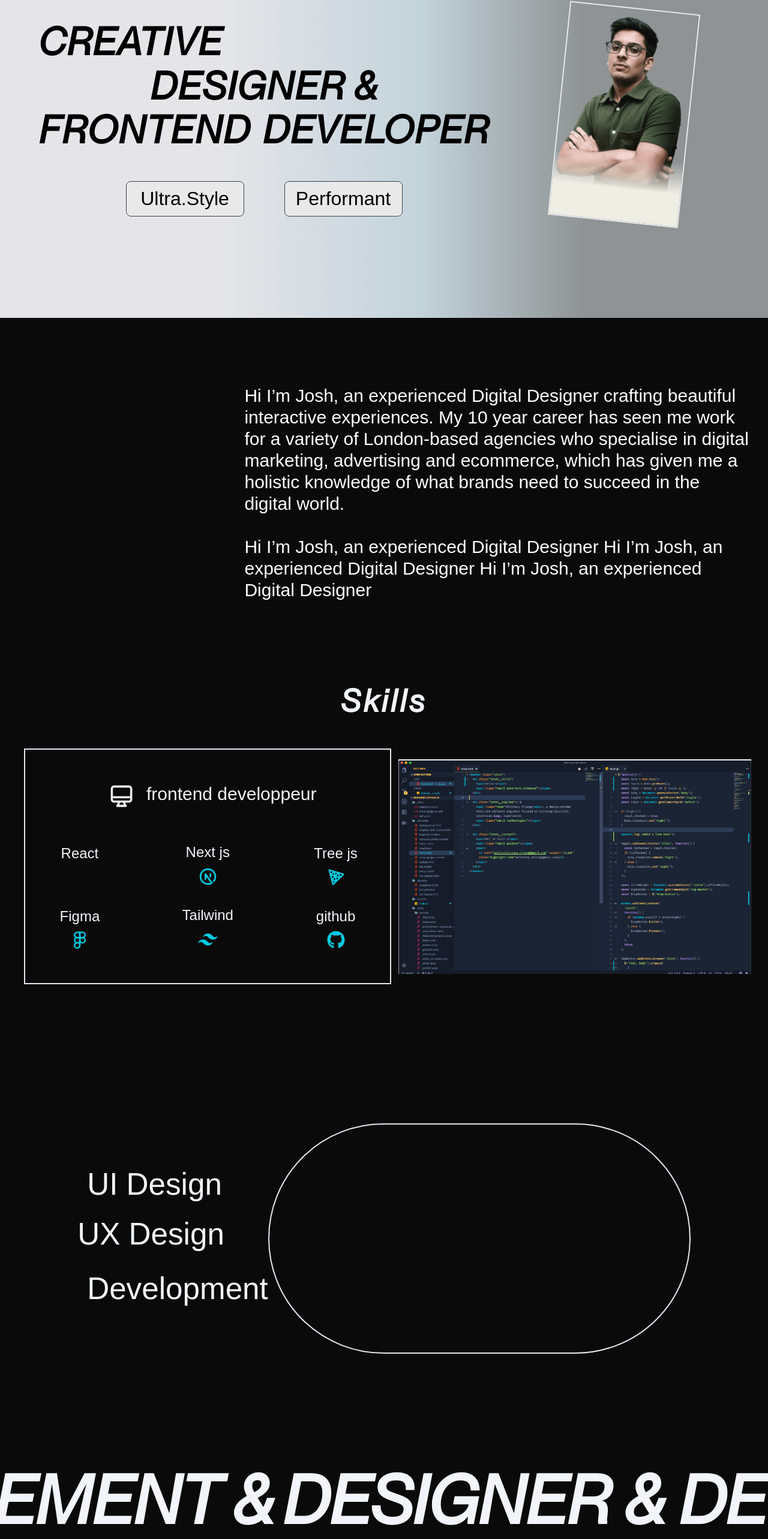
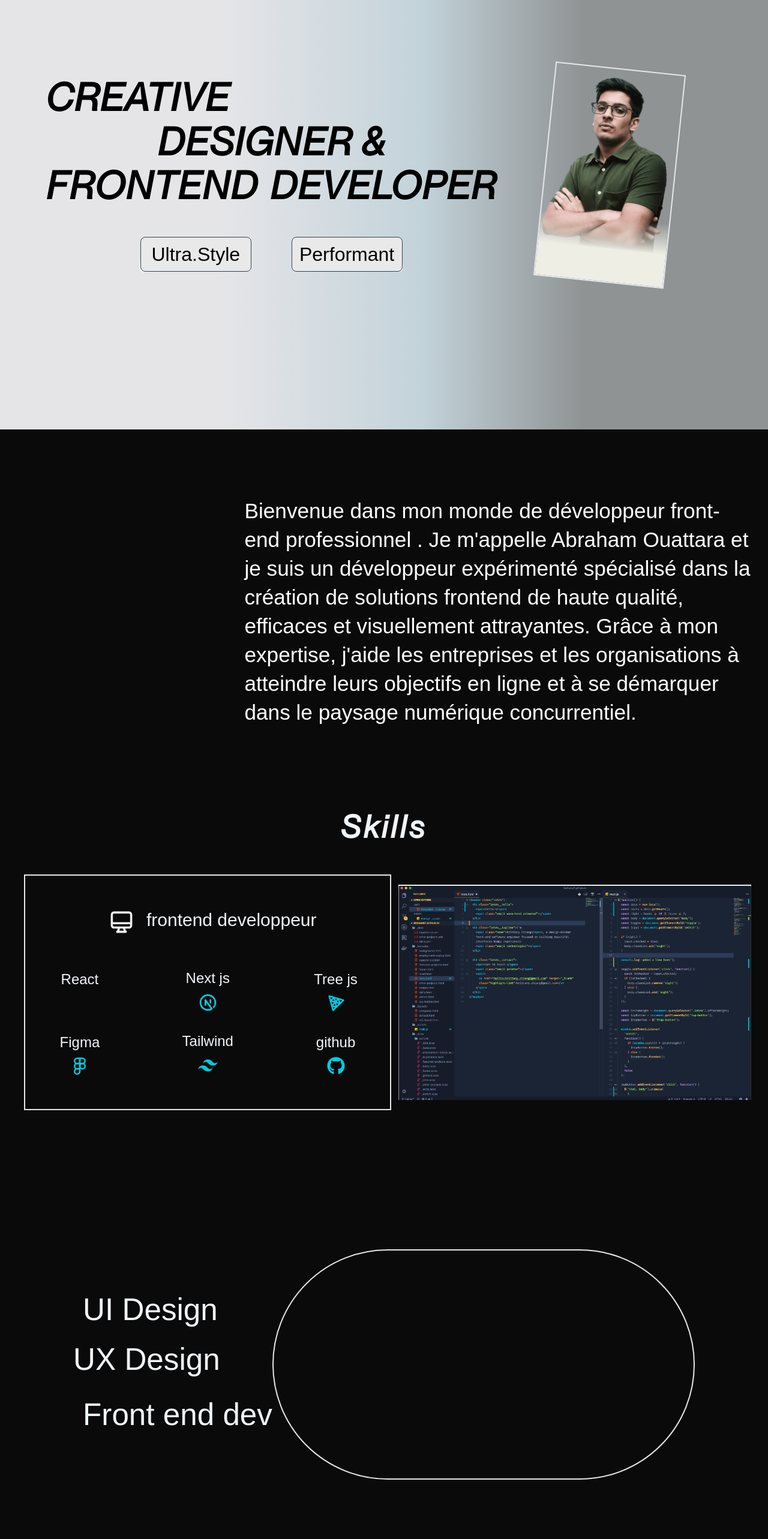
Before and after one commit to ouattaraabraham/portfolio-ab, a React (Create React App) app: page / in a window 1280 px wide. Shown: the part 84-2650 px from the top of the page at 60% size. Built offline with nearby package versions, Linux system fonts and the light colour scheme; grey boxes are pictures that could not be loaded; some icons are missing; what tailwindcss-background-extended would draw is missing.

Commit message:
change the text aboute end plant

```diff
--- a/src/App.js
+++ b/src/App.js
@@ -16,8 +16,6 @@ function App() {
     <div className="bg-gradient-session font-enraSlabVariable	">
       <NavBar/>
       <Home/>
-      {/* body */}
-      <div className="relative ">
       <div className="bg-neutral-950 text-white">
         <About/>
         <Skills/>
@@ -30,8 +28,6 @@ function App() {
         <Footer/>
       </div>
       </div>
-
-    </div>
         );
 }
 
--- a/src/components/About.js
+++ b/src/components/About.js
@@ -2,19 +2,15 @@ import React from 'react'
 
 function About() {
   return (
-   <div  id='About' className='px-4 md:px-7 pt-28 pb-12 flex justify-end '>
+   <div  id='About' className='px-4 md:px-7 pt-20 md:pt-28 pb-12 flex justify-end '>
     <div className='mx-auto'>
       <div className='flex justify-end max-w-screen-xl '>
         <div className=' flex flex-col gap-5 md:max-w-[80%] lg:max-w-[69%] 	 '>
           <div className=' md:hidden text-center'>
               <h1 className='tracking-[.07em] text-[2.5rem] md:text-[3rem] lg:text-[3.25rem] font-montrealI font-semibold'>About</h1>
           </div>
-              <p className='text-lg sm:text-2xl lg:text-3xl'>
-
-              Hi I’m Josh, an experienced Digital Designer crafting beautiful interactive experiences. My 10 year career has seen me work for a variety of London-based agencies who specialise in digital marketing, advertising and ecommerce, which has given me a holistic knowledge of what brands need to succeed in the digital world.
-            <br/>
-            <br/>
-            Hi I’m Josh, an experienced Digital Designer  Hi I’m Josh, an experienced Digital Designer  Hi I’m Josh, an experienced Digital Designer
+              <p className='text-[1.5rem] sm:text-[1.7rem] sm:leading-[2.5rem] lg:text-[2.2rem] lg:leading-[3rem] '>
+              Bienvenue dans mon monde de développeur front-end professionnel . Je m'appelle Abraham Ouattara et je suis un développeur expérimenté spécialisé dans la création de solutions frontend de haute qualité, efficaces et visuellement attrayantes. Grâce à mon expertise, j'aide les entreprises et les organisations à atteindre leurs objectifs en ligne et à se démarquer dans le paysage numérique concurrentiel.
               </p>
               {/* <br />
               <p className='text-lg sm:text-2xl lg:text-3xl '>
--- a/src/components/ConceptionUxUi.js
+++ b/src/components/ConceptionUxUi.js
@@ -25,13 +25,14 @@ function ConceptionUxUi() {
             initial="initial"
             transition={{duration:1}}
             whileInView="animate"
-            custom={100}
+            viewport={{once:true}}
+            custom={50}
            className='pb-2 md:leading-relaxed flex flex-col gap-2 items-center text-[7vw] sm:text-[5vw] xl:text-[4vw]'>
           <div className=' md:w-full 2xl:text-[69.4px]'>
             <span className='md:block md:pl-4 '>  UI Design  </span>
             <span className='md:block '>UX Design</span>
           </div>
-            <span className='md:pl-4 md:w-full '> Development</span>
+            <span className='md:pl-4 md:w-full '> Front end dev</span>
           </motion.div>
           <div className='flex justify-center overflow-hidden'>
             <div
--- a/src/components/Home.js
+++ b/src/components/Home.js
@@ -7,8 +7,8 @@ function Home() {
 
   const txt1='UltraStyle'
   return (
-    <div name='Home' className="px-4 md:px-10 w-full ">
-        <div className='py-[8rem] flex flex-col gap-[5vw] lg:gap-0 lg:grid lg:grid-cols-3  '>
+    <div name='Home' className="px-4 md:px-10 w-full h-screen flex">
+        <div className='m-auto flex flex-col gap-[5vw] lg:gap-0 lg:grid lg:grid-cols-3  '>
             <div className='flex flex-col gap-[2vw] mobile:gap-[3vw] lg:col-span-2   '>
                 <div className='tracking-wide font-montrealI font-semibold	 text-[7.5vw] mobile:text-[7vw] sm:text-[7vw]  md:text-[5vw] lg:text-[5vw]  mx-auto'>
                     <motion.h2
@@ -45,34 +45,34 @@ function Home() {
             <motion.div
               initial={{y:50 , opacity:0,}}
               animate={{y:0 , opacity:1,}}
-              transition={{delay:1, duration:0.9}}
+              transition={{delay:1, duration:0.7}}
                className=''>
-              <div className='relative lg:bottom-[2rem] rotate-[6deg] border-2 w-[10em] h-[13em] lg:w-[17vw] lg:h-[28vw] mx-auto overflow-hidden'>
+              <div className='relative lg:bottom-[1.5rem] rotate-[6deg] border-2 w-[10em] h-[13em] lg:w-[17vw] lg:h-[28vw] mx-auto overflow-hidden'>
                 <div  className='absolute top-[-200px] w-full h-screen grid grid-cols-5	gap-1'>
                   <motion.div
                   initial={{skewY:'0deg'}}
                   animate={{skewY:'90deg',}}
-                  transition={{ duration:2 ,delay:0.6}}
+                  transition={{ duration:1.9 ,delay:0.6}}
                    className='bg-slate-200 skew-y-[100deg] w-full h-full'>.</motion.div>
                   <motion.div
                   initial={{skewY:'0deg'}}
                   animate={{skewY:'90deg',}}
-                  transition={{ duration:2,delay:0.6}}
+                  transition={{ duration:1.9,delay:0.6}}
                    className='bg-slate-200 skew-y-[100deg]'>.</motion.div>
                   <motion.div
                   initial={{skewY:'0deg'}}
                   animate={{skewY:'90deg',}}
-                  transition={{ duration:2,delay:0.6}}
+                  transition={{ duration:1.9,delay:0.6}}
                    className='bg-slate-200 skew-y-[100deg]'>.</motion.div>
                   <motion.div
                   initial={{skewY:'0deg'}}
                   animate={{skewY:'90deg',}}
-                  transition={{ duration:2,delay:0.6}}
+                  transition={{ duration:1.9,delay:0.6}}
                    className='bg-slate-200 skew-y-[100deg]'>.</motion.div>
                   <motion.div
                   initial={{skewY:'0deg'}}
                   animate={{skewY:'90deg',}}
-                  transition={{ duration:2,delay:0.7}}
+                  transition={{ duration:1.9,delay:0.6}}
                    className='bg-slate-200 skew-y-[100deg]'>.</motion.div>
 
                 </div>
--- a/src/components/NavBar.js
+++ b/src/components/NavBar.js
@@ -1,6 +1,7 @@
 import React ,{ useState } from 'react'
 import { Link } from 'react-scroll';
 import Profil from'../assets/avatar1.svg'
+import { motion } from "framer-motion"
 import { Bs1Circle } from "react-icons/bs";
 import { HiOutlineBars3CenterLeft } from "react-icons/hi2";
 import { RxCross2 } from "react-icons/rx";
@@ -33,7 +34,11 @@ function NavBar() {
         {id:3,link:'Contact'},
     ]
   return (
-    <div className='z-10 flex fixed top-0 py-2 px-4 sm:px-8 md:px-10  w-full  justify-between items-center text-slate-100'>
+    <motion.div
+      initial={{y:-50 , opacity:0}}
+      animate={{ y: 0 , opacity:1 }}
+      transition={{delay: 0 , duration:0.5}}
+     className='z-10 flex fixed top-0 py-2 px-4 sm:px-8 md:px-10  w-full  justify-between items-center text-slate-100'>
         <div  className='cursor-pointer flex  items-center z-10'>
          <Link  className='hidden md:block' to='Home' smooth duration={500}>
            <img className='w-8 h8 my-2 mr-2' src={Profil} alt="Profil" />
@@ -93,7 +98,7 @@ function NavBar() {
 
         </div>
             }
-    </div>
+    </motion.div>
   )
 }
 
--- a/src/components/SessionConception.js
+++ b/src/components/SessionConception.js
@@ -3,7 +3,7 @@ import IconFigma from '../assets/icon-figma.svg'
 import ConceptionUxUi from './ConceptionUxUi'
 function SessionConception() {
   return (
-    <div className='overflow-hidden pb-16 px-4 md:px-7  mx-auto  text-slate-100 flex flex-col gap-20'>
+    <div className='overflow-hidden md:pb-4 px-4 md:px-7  mx-auto  text-slate-100 flex flex-col gap-20'>
        <ConceptionUxUi/>
         {/* video */}
 
@@ -17,9 +17,10 @@ function SessionConception() {
 
 
         <div className='pt-12 md:pt-20 text-[12vw] mobile:text-[10vw] lg:text-[8.75vw] font-montrealI font-semibold	 flex gap-4   whitespace-nowrap animate-text '>
-            <span > DESIGNER & DEVELOPPEMENT &</span>
-            <span >DESIGNER & DEVELOPPEMENT &</span>
-            <span >DESIGNER & DEVELOPPEMENT &</span>
+            <span >DESIGNER  &  FRONT END DEV  &</span>
+            <span >DESIGNER  &  FRONT END DEV  &</span>
+            <span >DESIGNER  &  FRONT END DEV  &</span>
+            <span >DESIGNER  &  FRONT END DEV  &</span>
 
         </div>
 
--- a/src/components/Skills.js
+++ b/src/components/Skills.js
@@ -1,5 +1,5 @@
 import React from 'react'
-import { animate, motion } from "framer-motion"
+import {  motion } from "framer-motion"
 import { FaReact } from "react-icons/fa6";
 import { TbBrandNextjs , TbBrandThreejs  } from "react-icons/tb";
 import { LuFigma } from "react-icons/lu";
@@ -31,11 +31,12 @@ const icons=[
 
     <div className='max-w-screen-xl	 mx-auto'>
      <motion.h2
-       variants={container}
-  initial="initial"
-  transition={{duration:1}}
-  whileInView="animate"
-  custom={30}
+      variants={container}
+      initial="initial"
+      transition={{duration:1}}
+      whileInView="animate"
+      viewport={{once:true}}
+      custom={30}
       className='tracking-widest	 text-slate-100 text-center py-10 text-[2.5rem] md:text-[3rem] lg:text-[3.25rem] font-montrealI font-semibold'>Skills</motion.h2>
 
      <motion.div
@@ -43,7 +44,8 @@ const icons=[
      initial="initial"
      transition={{duration:1}}
      whileInView="animate"
-     custom={100}
+     viewport={{once:true}}
+     custom={50}
       className=' flex flex-col gap-5 md:flex-row md:gap-0 '>
        <div className='flex flex-col justify-around gap-10 w-full border-2 py-8  mx-auto sm:py-10 md:w-[50%] lg:py-14 lg:gap-14 2xl:max-w-4xl'>
         <div className='flex gap-5 mx-auto pl-4 text-xl sm:text-2xl   xl:text-3xl '>
--- a/src/components/Temoignage.js
+++ b/src/components/Temoignage.js
@@ -46,7 +46,8 @@ function Temoignage() {
     <div className=' py-36 '>
       <motion.div
         initial={{y:100 , opacity:0,}}
-        whileInView={{y:0 , opacity:1,whileInView:true}}
+        whileInView={{y:0 , opacity:1,}}
+        viewport={{once:true}}
         transition={{ duration:1}}
        className='text-center px-4 md:px-7 mx-auto flex flex-col gap-8  items-center   max-w-xl '>
           <h2 className='pb-8 font-bold text-lg md:text-2xl'>Testimonials</h2>
--- a/tailwind.config.js
+++ b/tailwind.config.js
@@ -27,7 +27,7 @@ module.exports = {
         },
         text:{
           'from':{transform:'translateX(0)'},
-          'to':{transform:'translateX(-149%)'}
+          'to':{transform:'translateX(-400%)'}
         },
         temoignage:{
           'from':{opacity: 0},
@@ -45,7 +45,7 @@ module.exports = {
     },
     animation:{
       miroir:'miroir 3s linear',
-      text:'text 10s linear infinite',
+      text:'text 30s linear infinite',
       temoignage:'temoignage 2s linear ',
       rotate1:'rotate1 2s linear infinite',
       rotate2:'rotate2 2s linear infinite reverse',
```
Also changed, not shown: src/components/MeContacter.js (+13 -4 lines), src/components/Plans.js (+11 -5 lines). Lines whose indentation alone changed are shown as unchanged.
